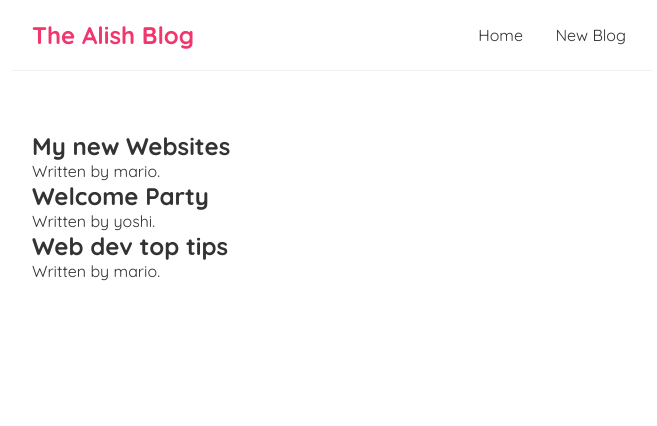
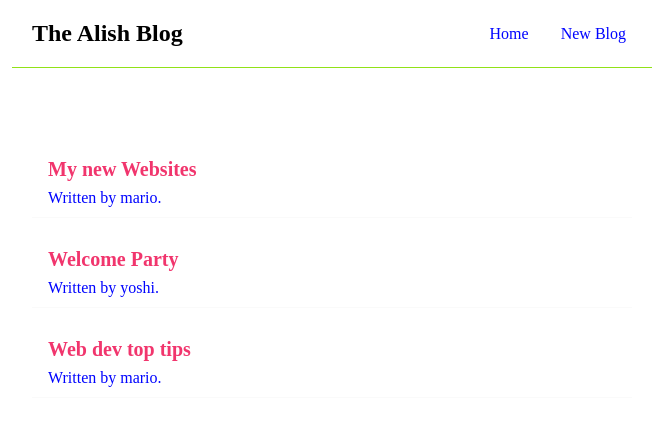
Before and after one commit to sesurya/Intern-Dummy-project, a React (Create React App) app in the folder alish/: page / in a window 1280 px wide. Shown: the top 426 px of the page, without its empty margins (308-965 px from the left). Built offline with nearby package versions, Linux system fonts and the light colour scheme.

Commit message:
changes in css

```diff
--- a/alish/src/index.css
+++ b/alish/src/index.css
@@ -3,8 +3,8 @@
 /* base styles */
 * {
   margin: 0;
-  font-family: "Quicksand";
-  color: #333;
+  font-family: "Cascadia";
+  color: rgb(0, 4, 255);
 }
 .navbar {
   padding: 20px;
@@ -12,10 +12,10 @@
   align-items: center;
   max-width: 600px;
   margin: 0 auto;
-  border-bottom: 1px solid #f2f2f2;
+  border-bottom: 1px solid #91e217;
 }
 .navbar h1 {
-  color: #f1356d;
+  color: #000000;
 }
 .navbar .links {
   margin-left: auto;
@@ -33,3 +33,19 @@
   margin: 40px auto;
   padding: 20px;
 }
+
+.blog-preview{
+  padding: 10px 16px;
+  margin:  20px 0;
+  border-bottom: 1px solid #fafafa;
+}
+
+.blog-preview:hover {
+  box-shadow: 1px 3px 5px rgb(0, 0, 0);
+}
+
+.blog-preview h2{
+  font-size: 20px;
+  color:     #f1356d;
+  margin-bottom: 8px;;
+}
```
